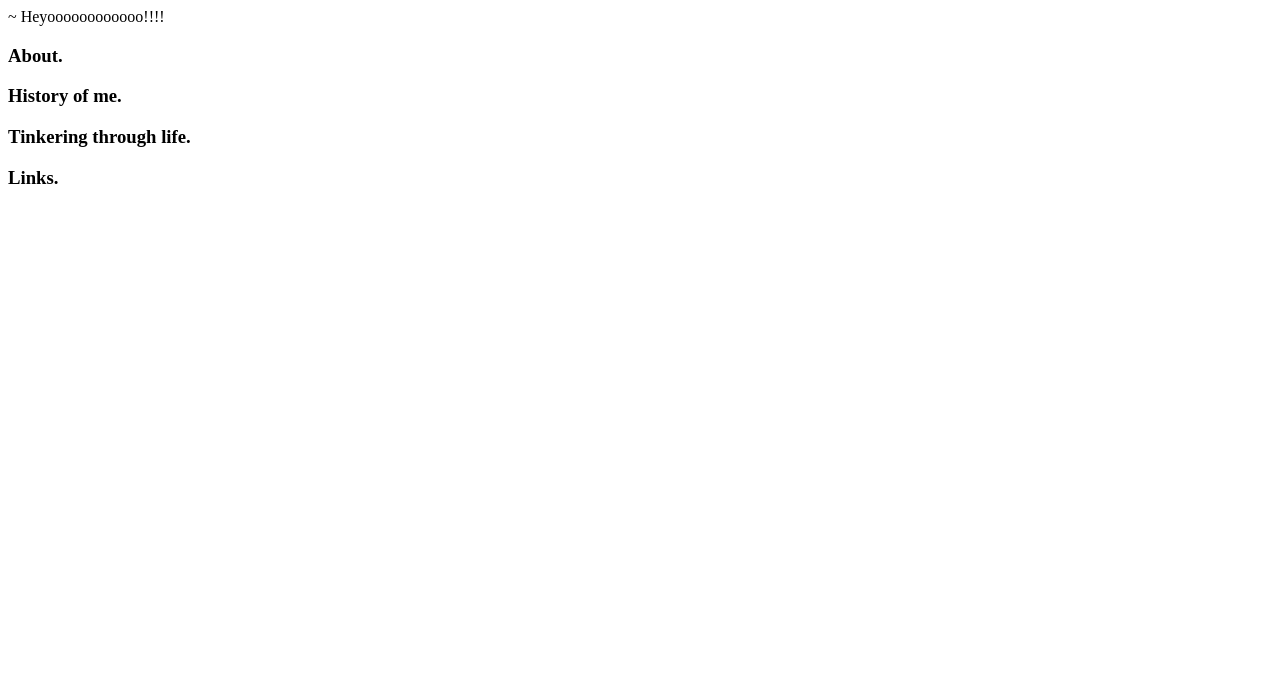
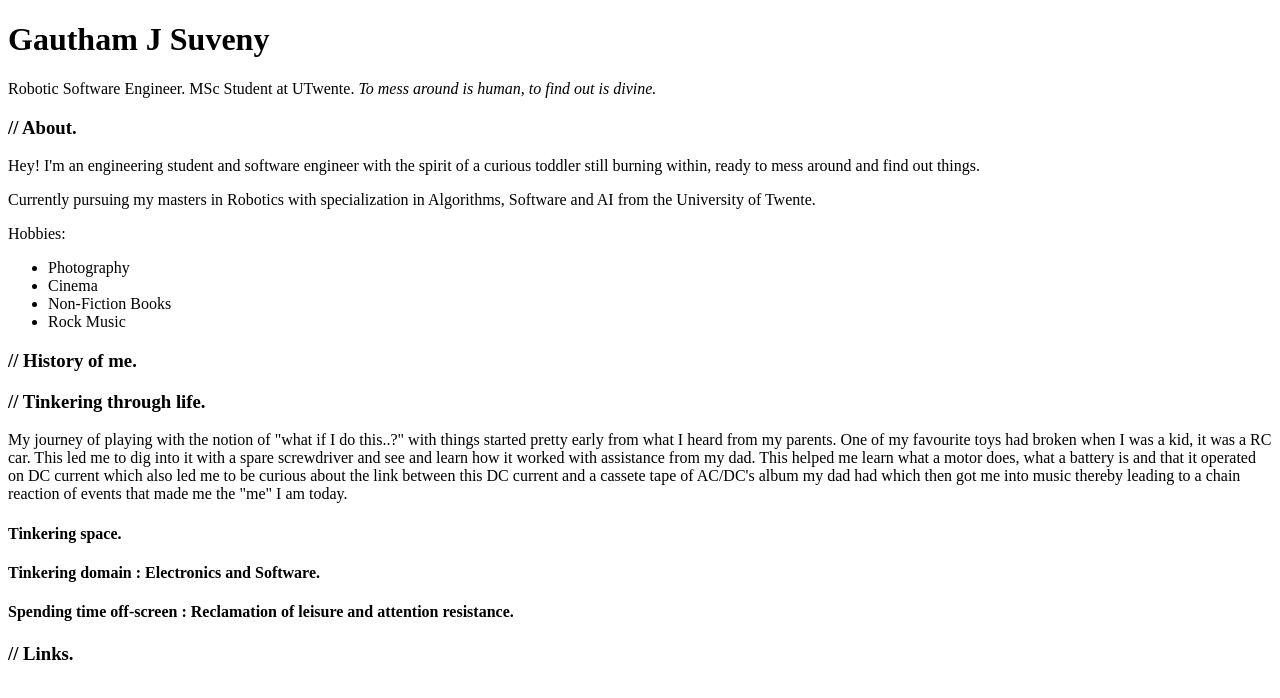
Before and after one commit to Gautham-JS/Gautham-JS.github.io, a plain HTML site: page index.html in a window 1280 px wide. Drawn offline with Linux system fonts and the light colour scheme.

Commit message:
Adding fine-tuned index

```diff
--- a/index.html
+++ b/index.html
@@ -1,4 +1,4 @@
-~<!DOCTYPE html>
+<!DOCTYPE html>
 <html lang="en">
 <head>
     <meta charset="UTF-8">
@@ -6,14 +6,64 @@
     <title>GauthamJS</title>
 </head>
 <body>
-    Heyoooooooooooo!!!!
+    <h1 class="main-hdr">Gautham J Suveny</h1>
+        <a>Robotic Software Engineer.</a>
+        <a>MSc Student at UTwente.</a>
 
-    <h3 class="section-hdr">About.</h3>
 
-    <h3 class="section-hdr">History of me.</h3>
+        <a> <i>To mess around is human, to find out is divine.</i> </a>
 
-    <h3 class="section-hdr">Tinkering through life.</h3>
+    <h3 class="section-hdr">
+        <a class="sh-slash">//</a>
+        About.
+    </h3>
+        <p>
+            Hey! I'm an engineering student and software engineer with the spirit of a curious toddler still burning within,
+            ready to mess around and find out things.
+        </p>
+        <p>
+            Currently pursuing my masters in Robotics with specialization in Algorithms, Software and AI from the University of Twente.
+        </p>
+        <a>Hobbies:</a>
+        <ul>
+            <li>Photography</li>
+            <li>Cinema</li>
+            <li>Non-Fiction Books</li>
+            <li>Rock Music</li>
+        </ul>
+    <h3 class="section-hdr">
+        <a class="sh-slash">//</a>
+        History of me.
+    </h3>
 
-    <h3 class="section-hdr">Links.</h3>
+
+
+    <h3 class="section-hdr">
+        <a class="sh-slash">//</a>
+        Tinkering through life.
+    </h3>
+
+        <p>
+            My journey of playing with the notion of "what if I do this..?" with things started pretty early from what I heard from my parents.
+            One of my favourite toys had broken when I was a kid, it was a RC car. This led me to dig into it with a spare screwdriver and see and
+            learn how it worked with assistance from my dad. This helped me learn what a motor does, what a battery is and that it operated on DC current which also
+            led me to be curious about the link between this DC current and a cassete tape of AC/DC's album my dad had which then got me into music
+            thereby leading to a chain reaction of events that made me the "me" I am today.
+        </p>
+
+        <h4 class="subsection-hdr">Tinkering space.</h4>
+
+        <h4 class="subsection-hdr">Tinkering domain : Electronics and Software.</h4>
+
+        <h4 class="subsection-hdr">Spending time off-screen : Reclamation of leisure and attention resistance.</h4>
+
+
+
+    <h3 class="section-hdr">
+        <a class="sh-slash">//</a>
+        Links.
+    </h3>
+
+
 </body>
 </html>
```
